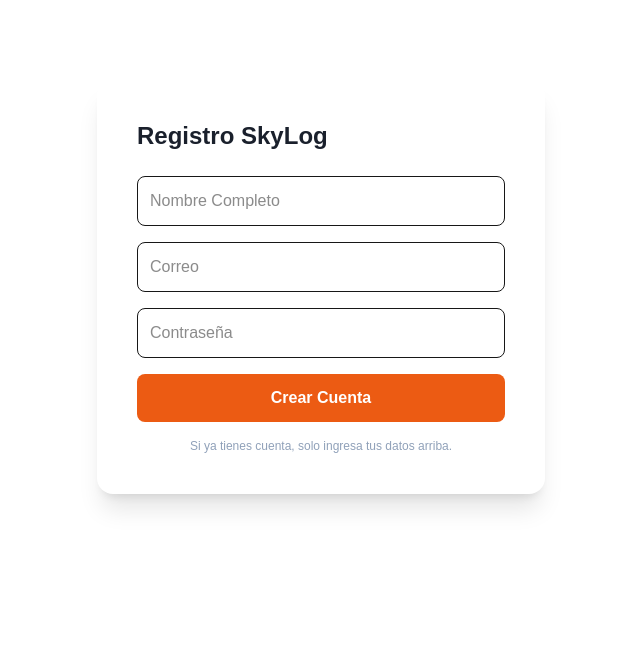
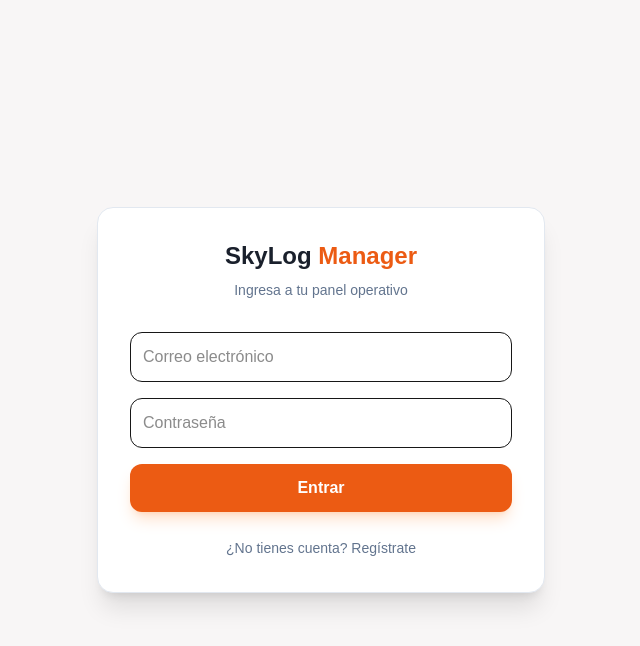
Before and after one commit to deibercubillos-UAS/skylog-manager, a Next.js app: page /register in a window 1280 px wide. Shown: the top 646 px of the page, without its empty margins (319-959 px from the left). Built offline with nearby package versions, Linux system fonts and the light colour scheme; no server answers.

Commit message:
Módulo de pilotos completado

```diff
--- a/src/app/register/page.js
+++ b/src/app/register/page.js
@@ -3,46 +3,85 @@
 import { supabase } from '@/lib/supabase'
 import { useRouter } from 'next/navigation'
 
-export default function Register() {
+export default function AuthPage() {
+  const [isLogin, setIsLogin] = useState(true)
   const [email, setEmail] = useState('')
   const [password, setPassword] = useState('')
   const [fullName, setFullName] = useState('')
   const [loading, setLoading] = useState(false)
   const router = useRouter()
 
-  const handleRegister = async (e) => {
+  const handleAuth = async (e) => {
     e.preventDefault()
     setLoading(true)
 
-    const { error } = await supabase.auth.signUp({
-      email,
-      password,
-      options: {
-        data: { full_name: fullName } // Esto es vital para el Trigger
+    if (isLogin) {
+      // LOGICA DE INICIO DE SESIÓN
+      const { error } = await supabase.auth.signInWithPassword({ email, password })
+      if (error) alert(error.message)
+      else router.push('/dashboard')
+    } else {
+      // LOGICA DE REGISTRO
+      const { error } = await supabase.auth.signUp({
+        email,
+        password,
+        options: { data: { full_name: fullName } }
+      })
+      if (error) alert(error.message)
+      else {
+        alert('¡Cuenta creada con éxito!')
+        router.push('/dashboard')
       }
-    })
-
-    if (error) {
-      alert(error.message)
-    } else {
-      alert('¡Cuenta creada! Ya puedes entrar.')
-      router.push('/dashboard') // Redirigir al dashboard
     }
     setLoading(false)
   }
 
   return (
-    <div className="p-10 max-w-md mx-auto bg-white shadow-xl rounded-2xl mt-20">
-      <h1 className="text-2xl font-bold mb-6 text-[#1A202C]">Registro SkyLog</h1>
-      <form onSubmit={handleRegister} className="space-y-4">
-        <input type="text" placeholder="Nombre Completo" className="w-full p-3 border rounded-lg" onChange={(e) => setFullName(e.target.value)} required />
-        <input type="email" placeholder="Correo" className="w-full p-3 border rounded-lg" onChange={(e) => setEmail(e.target.value)} required />
-        <input type="password" placeholder="Contraseña" className="w-full p-3 border rounded-lg" onChange={(e) => setPassword(e.target.value)} required />
-        <button className="bg-[#ec5b13] text-white w-full py-3 rounded-lg font-bold">
-          {loading ? 'Creando cuenta...' : 'Crear Cuenta'}
-        </button>
-      </form>
-      <p className="mt-4 text-xs text-center text-slate-400">Si ya tienes cuenta, solo ingresa tus datos arriba.</p>
+    <div className="min-h-screen bg-[#f8f6f6] flex items-center justify-center p-6">
+      <div className="max-w-md w-full bg-white p-8 rounded-2xl shadow-xl border border-slate-200">
+        <h1 className="text-2xl font-black text-[#1A202C] mb-2 text-center">
+          SkyLog <span className="text-[#ec5b13]">Manager</span>
+        </h1>
+        <p className="text-slate-500 text-center mb-8 text-sm">
+          {isLogin ? 'Ingresa a tu panel operativo' : 'Crea tu cuenta de operador'}
+        </p>
+
+        <form onSubmit={handleAuth} className="space-y-4">
+          {!isLogin && (
+            <input
+              type="text" placeholder="Nombre Completo" required
+              className="w-full p-3 border rounded-xl outline-none focus:ring-2 focus:ring-[#ec5b13]/20"
+              onChange={(e) => setFullName(e.target.value)}
+            />
+          )}
+          <input
+            type="email" placeholder="Correo electrónico" required
+            className="w-full p-3 border rounded-xl outline-none focus:ring-2 focus:ring-[#ec5b13]/20"
+            onChange={(e) => setEmail(e.target.value)}
+          />
+          <input
+            type="password" placeholder="Contraseña" required
+            className="w-full p-3 border rounded-xl outline-none focus:ring-2 focus:ring-[#ec5b13]/20"
+            onChange={(e) => setPassword(e.target.value)}
+          />
+
+          <button
+            type="submit" disabled={loading}
+            className="w-full bg-[#ec5b13] text-white py-3 rounded-xl font-bold hover:bg-orange-600 transition-all shadow-lg shadow-orange-500/20"
+          >
+            {loading ? 'Procesando...' : (isLogin ? 'Entrar' : 'Registrarse')}
+          </button>
+        </form>
+
+        <div className="mt-6 text-center">
+          <button
+            onClick={() => setIsLogin(!isLogin)}
+            className="text-sm text-slate-500 hover:text-[#ec5b13] font-medium"
+          >
+            {isLogin ? '¿No tienes cuenta? Regístrate' : '¿Ya tienes cuenta? Entra aquí'}
+          </button>
+        </div>
+      </div>
     </div>
   )
 }
```
